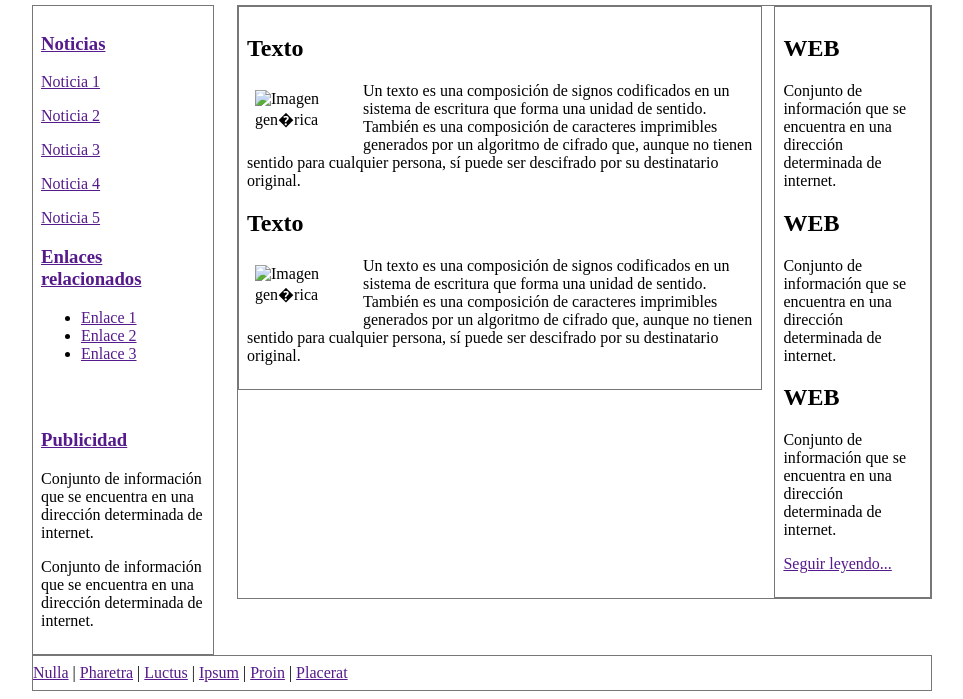
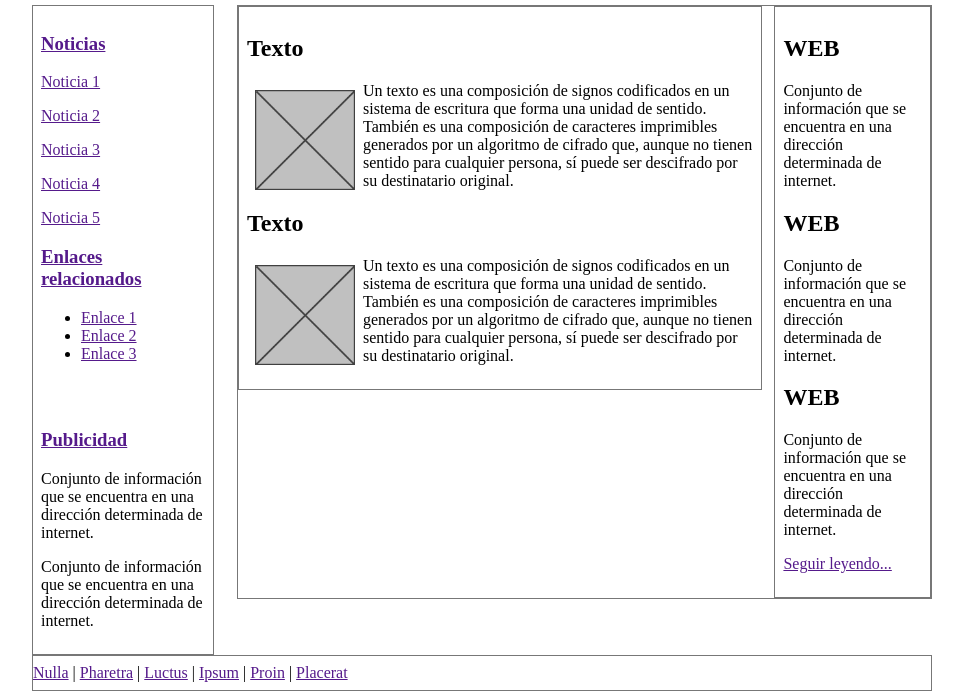
Before and after one commit to oscenc/clase.github.io, a plain HTML site: page paginahtml1.html in a window 1280 px wide. Shown: the part 177-876 px from the top of the page, without its empty margins (158-1121 px from the left). Drawn offline with Linux system fonts and the light colour scheme; files that its build step writes are made by us from their sources.

Commit message:
Update paginahtml1.html

```diff
--- a/paginahtml1.html
+++ b/paginahtml1.html
@@ -6,7 +6,7 @@
     <meta name="viewport" content="width=device-width, initial-scale=1.0">
     <title>Document</title>
 
-<link rel="stylesheet" type="text/css" href="./paginahtm1_files/pagina_completa_estilos.css" title="style">
+<link rel="stylesheet" type="text/css" href="./pagina_completa_estilos.css" title="style">
 <title>Lorem ipsum</title>
 </head>
 <body>
@@ -64,12 +64,12 @@
 <div id="principal">
 <div class="articulo">
 <h2>Texto</h2>
-<img src="./paginahtm1_files/imagen.png" alt="Imagen gen�rica">
+<img src="./imagen.png" alt="Imagen gen�rica">
 <p>Un texto es una composición de signos codificados en un sistema de escritura que forma una unidad de sentido. También es una composición de caracteres imprimibles generados por un algoritmo de cifrado que, aunque no tienen sentido para cualquier persona, sí puede ser descifrado por su destinatario original. </p>
 </div>
 <div class="articulo">
 <h2>Texto</h2>
-<img src="./paginahtm1_files/imagen.png" alt="Imagen gen�rica">
+<img src="./imagen.png" alt="Imagen gen�rica">
 <p>Un texto es una composición de signos codificados en un sistema de escritura que forma una unidad de sentido. También es una composición de caracteres imprimibles generados por un algoritmo de cifrado que, aunque no tienen sentido para cualquier persona, sí puede ser descifrado por su destinatario original. </p>
 </div>
 </div>
```
